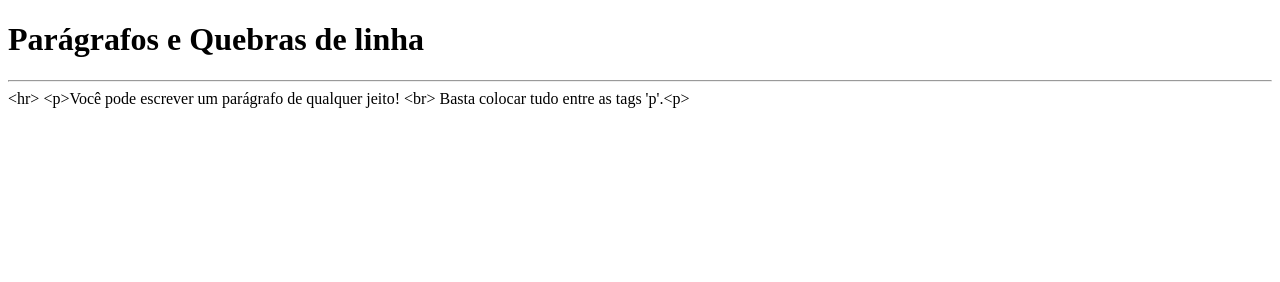
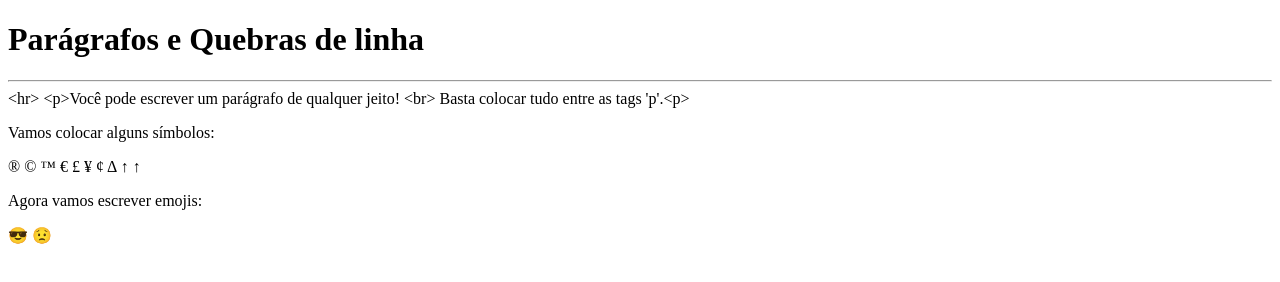
Before and after one commit to PeterDomSanttzz/Curso-Front-end---Guanabara, a plain HTML site: page ex001/index.html in a window 1280 px wide. Drawn offline with Linux system fonts and the light colour scheme.

Commit message:
Exercício 001 - Criação de comentários, símbolos e emojis
Aqui foram implementados os comentários no documento HTML para ajudar no entendimento do que está ali. Além disso foram colocados símbolos de moeda dos países e outros como copyright. E por último aprendi a escrever emojis no documento pelo código do emoji e não pelo emoji próprio. Assim, tem como esse documento renderizar os emojis em outros navegadores.

```diff
--- a/ex001/index.html
+++ b/ex001/index.html
@@ -7,11 +7,24 @@
 </head>
 <body>
     <h1>Parágrafos e Quebras de linha</h1>
+    <hr>
+    &lt;hr&gt;
+    &lt;p&gt;Você pode escrever um parágrafo de qualquer jeito! &lt;br&gt; Basta colocar tudo entre as tags 'p'.&lt;p&gt;
 
-    <hr>
+    <p>Vamos colocar alguns símbolos: </p> <!--Comentário! Abaixo será escrito alguns símbolos-->
+    &reg;
+    &copy;
+    &trade;
+    &euro;
+    &pound;
+    &yen;
+    &cent;
+    &Delta;
+    &uparrow; <!--Poderá escrever assim...-->
+    &uarr; <!--...ou assim-->
 
-    &lt;hr&gt;
-
-    &lt;p&gt;Você pode escrever um parágrafo de qualquer jeito! &lt;br&gt; Basta colocar tudo entre as tags 'p'.&lt;p&gt;
+    <p>Agora vamos escrever emojis: </p>
+        &#x1F60E; <!--Cara de óculos escuros-->
+        &#x1F61F; <!--Cada de triste-->
 </body>
 </html>
```
